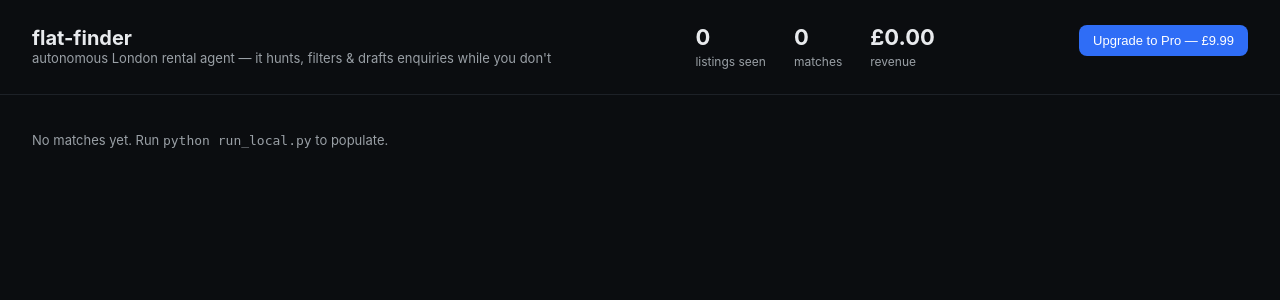
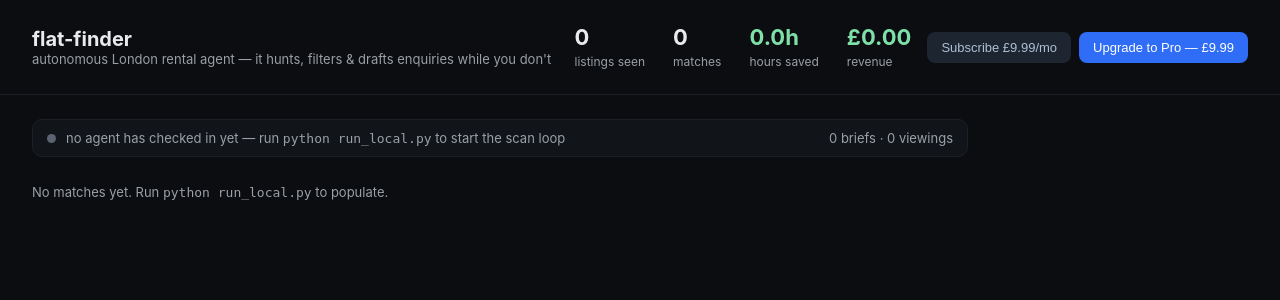
Before and after one commit to rosemaryng/picky-flat-search, a Flask app: page / in a window 1280 px wide. Shown: the top 300 px of the page. Run offline with Flask 3, Linux system fonts and the light colour scheme.

Commit message:
Track D: solidify PayPal flow + dashboard polish
Co-Authored-By: Devin AI <158243242+devin-ai-integration[bot]@users.noreply.github.com>

```diff
--- a/web/app.py
+++ b/web/app.py
@@ -1,12 +1,64 @@
-"""Tiny Flask dashboard: shows the ranked shortlist, enquiry drafts, and a
-PayPal 'upgrade' button that records revenue (the demo's 'made money' proof).
+"""Flask dashboard: ranked shortlist + enquiry drafts + agent heartbeat, plus a
+PayPal checkout that records revenue (the demo's 'made money' proof).
 
     python -m web.app           # http://localhost:5000
+
+Runs with zero keys: the LOCAL JSON store backs it and PayPal is simulated, so
+the dashboard renders and "earns" without any external service configured.
+
+Revenue invariant: a payment is only ever stored as ``status="paid"`` once the
+PayPal capture is COMPLETED (one-off) or the subscription is ACTIVE. Everything
+else is recorded with its raw status and is excluded from revenue totals.
 """
-from flask import Flask, jsonify, redirect, render_template, request
+import time
+
+from flask import Flask, jsonify, redirect, render_template, request, url_for
 
 from flatfinder.store import get_store
 from payments import paypal
+
+# Rough per-item time the agent saves a human (minutes). Used only for the
+# "hours saved" headline stat — a motivational estimate, not an exact figure.
+_MIN_PER_LISTING = 4      # skimming + filtering a listing the agent triaged
+_MIN_PER_MATCH = 12       # researching a shortlisted flat + writing an enquiry
+
+
+def _hours_saved(stats: dict) -> float:
+    minutes = (stats.get("listings", 0) * _MIN_PER_LISTING
+               + stats.get("matches", 0) * _MIN_PER_MATCH)
+    return round(minutes / 60.0, 1)
+
+
+def _heartbeat(store) -> dict:
+    """Most-recent agent activity, with a human 'last seen' string."""
+    agents = store.agents()
+    last_ts = max((a.get("ts", 0) for a in agents.values()), default=0)
+    return {
+        "agents": agents,
+        "count": len(agents),
+        "last_ts": last_ts,
+        "last_seen": _ago(last_ts) if last_ts else "never",
+        "alive": bool(last_ts) and (time.time() - last_ts) < 3600,
+    }
+
+
+def _ago(ts: float) -> str:
+    secs = max(0, int(time.time() - ts))
+    if secs < 60:
+        return f"{secs}s ago"
+    if secs < 3600:
+        return f"{secs // 60}m ago"
+    if secs < 86400:
+        return f"{secs // 3600}h ago"
+    return f"{secs // 86400}d ago"
+
+
+def _record_paid(store, payment_id: str, settled: bool, amount: float, raw: dict):
+    """Persist a payment, marking it 'paid' only when actually settled."""
+    status = "paid" if settled else (raw.get("status", "unknown") if raw else "unknown")
+    store.record_payment({"id": payment_id, "amount": amount, "status": status,
+                          "raw": raw})
+    return status
 
 
 def create_app() -> Flask:
@@ -16,7 +68,11 @@ def create_app() -> Flask:
     def index():
         store = get_store()
         matches = store.matches(min_score=0)[:50]
-        return render_template("index.html", matches=matches, stats=store.stats())
+        stats = store.stats()
+        return render_template("index.html", matches=matches, stats=stats,
+                               hours_saved=_hours_saved(stats),
+                               heartbeat=_heartbeat(store),
+                               pro_price=paypal.PRO_PRICE)
 
     @app.route("/api/matches")
     def api_matches():
@@ -24,27 +80,57 @@ def create_app() -> Flask:
 
     @app.route("/upgrade", methods=["POST"])
     def upgrade():
-        order = paypal.create_order(amount="9.99", description="Flat-finder Pro")
-        return redirect(order.get("approve_url") or "/")
+        """Kick off a Pro checkout. ?plan=subscription for recurring, else one-off."""
+        plan = request.values.get("plan", "oneoff")
+        if plan == "subscription":
+            order = paypal.create_subscription()
+        else:
+            order = paypal.create_order(amount=paypal.PRO_PRICE,
+                                        description=paypal.PRO_DESCRIPTION)
+        return redirect(order.get("approve_url") or url_for("index"))
 
     @app.route("/paypal/return")
     def paypal_return():
+        """PayPal redirects here after approval. Capture/confirm, then record
+        revenue **only** when the money has truly settled."""
+        store = get_store()
+        amount = float(paypal.PRO_PRICE)
+        sub_id = request.args.get("subscription_id", "")
         token = request.args.get("token") or request.args.get("order_id", "")
-        store = get_store()
-        if token:
+        if sub_id:
+            sub = paypal.get_subscription(sub_id)
+            _record_paid(store, sub_id, paypal.is_active(sub), amount, sub)
+        elif token:
             cap = paypal.capture_order(token)
-            status = "paid" if cap.get("status") == "COMPLETED" else cap.get("status", "unknown")
-            store.record_payment({"id": token, "amount": 9.99, "status": status,
-                                  "raw": cap})
-        return redirect("/")
+            _record_paid(store, token, paypal.is_completed(cap), amount, cap)
+        return redirect(url_for("index"))
 
     @app.route("/simulate-payment", methods=["POST"])
     def simulate_payment():
-        """Demo helper: record a paid order without leaving the page."""
-        order = paypal.create_order(amount="9.99")
-        paypal.capture_order(order["id"])
-        get_store().record_payment({"id": order["id"], "amount": 9.99, "status": "paid"})
-        return redirect("/")
+        """Demo helper: run the full create->capture flow inline (simulated when
+        no keys) and record revenue only if the capture COMPLETED."""
+        store = get_store()
+        order = paypal.create_order(amount=paypal.PRO_PRICE)
+        cap = paypal.capture_order(order["id"])
+        _record_paid(store, order["id"], paypal.is_completed(cap),
+                     float(paypal.PRO_PRICE), cap)
+        return redirect(url_for("index"))
+
+    @app.route("/approve-send", methods=["POST"])
+    def approve_send():
+        """Human-in-the-loop: approve a drafted enquiry so the agent sends it.
+
+        Flips the match's status to 'sent' (upsert by brief_id::listing_id).
+        """
+        brief_id = request.values.get("brief_id", "")
+        listing_id = request.values.get("listing_id", "")
+        store = get_store()
+        for m in store.matches(min_score=0):
+            if m.get("brief_id") == brief_id and m.get("listing", {}).get("id") == listing_id:
+                m["status"] = "sent"
+                store.add_match(m)
+                break
+        return redirect(url_for("index"))
 
     return app
 
--- a/web/templates/index.html
+++ b/web/templates/index.html
@@ -6,35 +6,61 @@
   <title>flat-finder — autonomous London rental agent</title>
   <style>
     :root { color-scheme: dark; }
+    * { box-sizing: border-box; }
     body { font-family: -apple-system, system-ui, sans-serif; margin: 0;
            background: #0b0d10; color: #e8eaed; }
     header { padding: 24px 32px; border-bottom: 1px solid #1d2127;
-             display: flex; align-items: baseline; gap: 16px; flex-wrap: wrap; }
+             display: flex; align-items: center; gap: 16px; flex-wrap: wrap; }
     h1 { font-size: 20px; margin: 0; }
     .sub { color: #9aa0a6; font-size: 13px; }
-    .stats { display: flex; gap: 28px; margin-left: auto; }
-    .stat b { font-size: 22px; display: block; }
+    .stats { display: flex; gap: 28px; margin-left: auto; flex-wrap: wrap; }
+    .stat b { font-size: 22px; display: block; line-height: 1.2; }
     .stat span { color: #9aa0a6; font-size: 12px; }
+    .stat .accent { color: #7ee0a8; }
+    .pay { display: flex; gap: 8px; align-items: center; }
     main { padding: 24px 32px; display: grid; gap: 14px; max-width: 1000px; }
+    /* agent heartbeat strip */
+    .heartbeat { display: flex; align-items: center; gap: 10px; flex-wrap: wrap;
+                 background: #11151a; border: 1px solid #1d2127; border-radius: 10px;
+                 padding: 10px 14px; color: #9aa0a6; font-size: 13px; }
+    .dot { width: 9px; height: 9px; border-radius: 50%; background: #5b6470;
+           box-shadow: 0 0 0 0 rgba(126,224,168,.7); }
+    .dot.live { background: #7ee0a8; animation: pulse 2s infinite; }
+    @keyframes pulse {
+      0% { box-shadow: 0 0 0 0 rgba(126,224,168,.6); }
+      70% { box-shadow: 0 0 0 7px rgba(126,224,168,0); }
+      100% { box-shadow: 0 0 0 0 rgba(126,224,168,0); }
+    }
+    .agent-pill { background: #1d2530; color: #aebfd6; font-size: 12px;
+                  padding: 2px 9px; border-radius: 999px; }
     .card { background: #14171c; border: 1px solid #1d2127; border-radius: 12px;
             padding: 16px 18px; }
     .row { display: flex; justify-content: space-between; gap: 16px; }
-    .score { font-size: 26px; font-weight: 700; color: #7ee0a8; min-width: 64px; }
-    .score.low { color: #e0c97e; }
+    /* score badge */
+    .score { font-size: 22px; font-weight: 700; min-width: 56px; height: 56px;
+             display: flex; align-items: center; justify-content: center;
+             border-radius: 12px; color: #0b0d10; background: #7ee0a8; }
+    .score.mid { background: #e0c97e; }
+    .score.low { background: #e2a3b4; }
     .addr { font-weight: 600; }
     .meta { color: #9aa0a6; font-size: 13px; margin-top: 2px; }
     .tags { margin-top: 8px; display: flex; flex-wrap: wrap; gap: 6px; }
     .tag { background: #1d2530; color: #aebfd6; font-size: 12px; padding: 2px 8px;
            border-radius: 999px; }
     .tag.neg { background: #33222a; color: #e2a3b4; }
+    .actions { margin-top: 12px; display: flex; align-items: center; gap: 12px;
+               flex-wrap: wrap; }
     details { margin-top: 10px; }
     summary { cursor: pointer; color: #8ab4f8; font-size: 13px; }
     pre { white-space: pre-wrap; background: #0f1216; padding: 12px; border-radius: 8px;
           font-size: 13px; color: #cdd2d8; }
     a { color: #8ab4f8; }
-    .pay { margin-left: auto; }
     button { background: #2f6df6; color: white; border: 0; padding: 8px 14px;
              border-radius: 8px; cursor: pointer; font-size: 13px; }
+    button.ghost { background: #1d2530; color: #aebfd6; }
+    button.send { background: #1f7a4d; }
+    .sent { color: #7ee0a8; font-size: 13px; font-weight: 600; }
+    .sent::before { content: "✓ "; }
   </style>
 </head>
 <body>
@@ -46,13 +72,34 @@
     <div class="stats">
       <div class="stat"><b>{{ stats.listings }}</b><span>listings seen</span></div>
       <div class="stat"><b>{{ stats.matches }}</b><span>matches</span></div>
-      <div class="stat"><b>£{{ '%.2f'|format(stats.revenue) }}</b><span>revenue</span></div>
+      <div class="stat"><b class="accent">{{ hours_saved }}h</b><span>hours saved</span></div>
+      <div class="stat"><b class="accent">£{{ '%.2f'|format(stats.revenue) }}</b><span>revenue</span></div>
     </div>
-    <form class="pay" action="/simulate-payment" method="post">
-      <button type="submit">Upgrade to Pro — £9.99</button>
-    </form>
+    <div class="pay">
+      <form action="/upgrade" method="post">
+        <input type="hidden" name="plan" value="subscription"/>
+        <button class="ghost" type="submit">Subscribe £{{ pro_price }}/mo</button>
+      </form>
+      <form action="/simulate-payment" method="post">
+        <button type="submit">Upgrade to Pro — £{{ pro_price }}</button>
+      </form>
+    </div>
   </header>
+
   <main>
+    <div class="heartbeat">
+      <span class="dot {{ 'live' if heartbeat.alive else '' }}"></span>
+      {% if heartbeat.count %}
+        <span>agent last active <b>{{ heartbeat.last_seen }}</b></span>
+        {% for name, a in heartbeat.agents.items() %}
+          <span class="agent-pill">{{ name }}: {{ a.status }}{% if a.last_matches is defined %} · {{ a.last_matches }} matches{% endif %}</span>
+        {% endfor %}
+      {% else %}
+        <span>no agent has checked in yet — run <code>python run_local.py</code> to start the scan loop</span>
+      {% endif %}
+      <span style="margin-left:auto">{{ stats.briefs }} brief{{ '' if stats.briefs == 1 else 's' }} · {{ stats.viewings }} viewing{{ '' if stats.viewings == 1 else 's' }}</span>
+    </div>
+
     {% if not matches %}
       <p class="sub">No matches yet. Run <code>python run_local.py</code> to populate.</p>
     {% endif %}
@@ -60,7 +107,7 @@
     {% set l = m.listing %}
     <div class="card">
       <div class="row">
-        <div class="score {{ 'low' if m.score < 65 else '' }}">{{ '%.0f'|format(m.score) }}</div>
+        <div class="score {{ 'low' if m.score < 55 else 'mid' if m.score < 70 else '' }}">{{ '%.0f'|format(m.score) }}</div>
         <div style="flex:1">
           <div class="addr">{{ l.address }} — £{{ l.price }} pcm</div>
           <div class="meta">{{ l.source }} · {{ l.beds }} bed{% if l.sqm %} · {{ '%.0f'|format(l.sqm) }} sqm{% endif %}{% if l.epc %} · EPC {{ l.epc }}{% endif %}{% if l.transport and l.transport.walk_min is not none %} · {{ l.transport.walk_min }} min to {{ l.transport.nearest_station }}{% endif %}</div>
@@ -69,9 +116,20 @@
               <span class="tag {{ 'neg' if r.startswith('-') or 'OVER' in r or 'MISSING' in r else '' }}">{{ r }}</span>
             {% endfor %}
           </div>
+          <div class="actions">
+            {% if m.status == 'sent' %}
+              <span class="sent">Enquiry sent</span>
+            {% else %}
+              <form action="/approve-send" method="post">
+                <input type="hidden" name="brief_id" value="{{ m.brief_id }}"/>
+                <input type="hidden" name="listing_id" value="{{ l.id }}"/>
+                <button class="send" type="submit">Approve &amp; send enquiry</button>
+              </form>
+            {% endif %}
+            <a href="{{ l.url }}" target="_blank">Open listing ↗</a>
+          </div>
           <details>
-            <summary>View enquiry draft &amp; link</summary>
-            <p><a href="{{ l.url }}" target="_blank">Open listing ↗</a></p>
+            <summary>View enquiry draft</summary>
             <pre>{{ m.enquiry_draft }}</pre>
           </details>
         </div>
```
Also changed, not shown: payments/paypal.py (+102 -14 lines).
